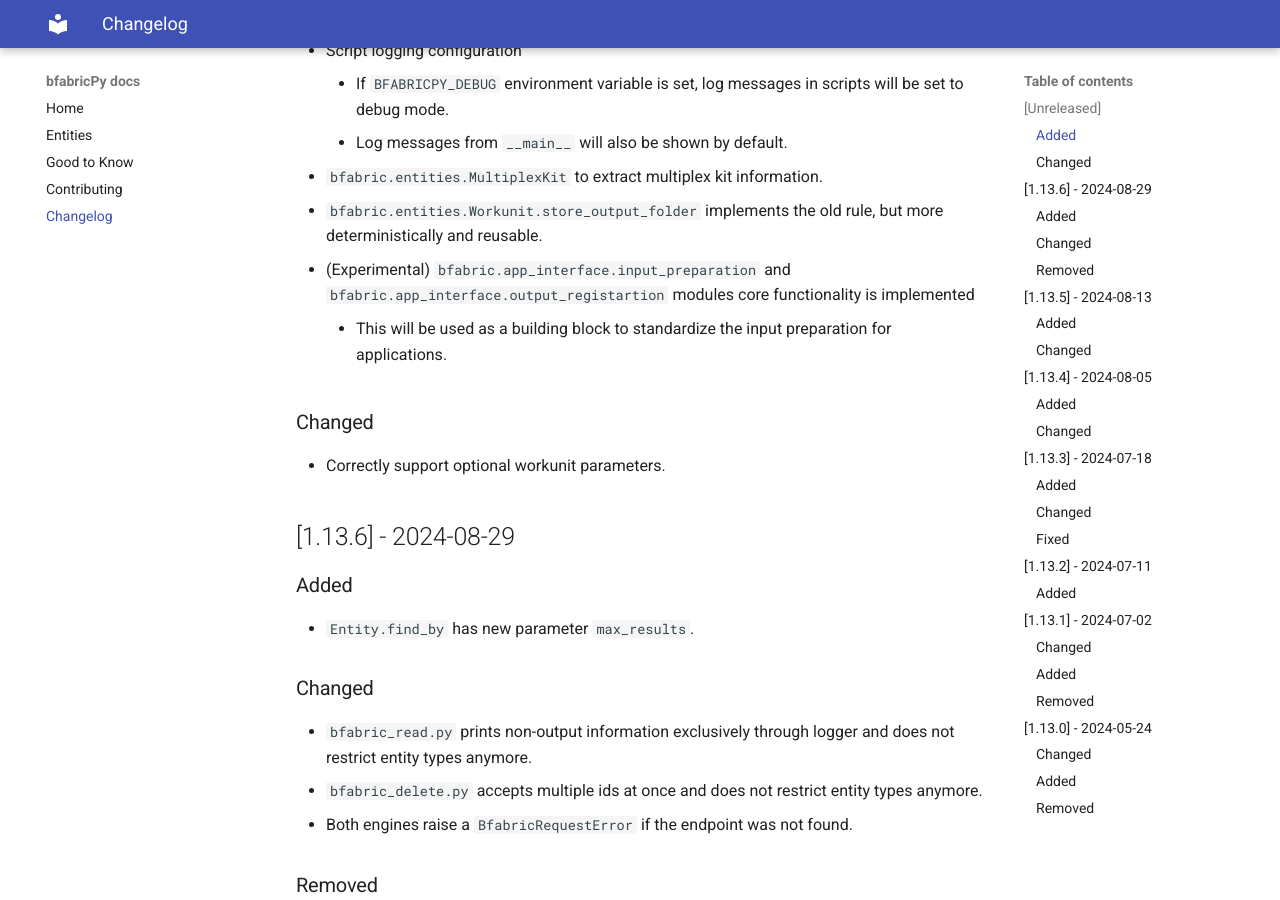
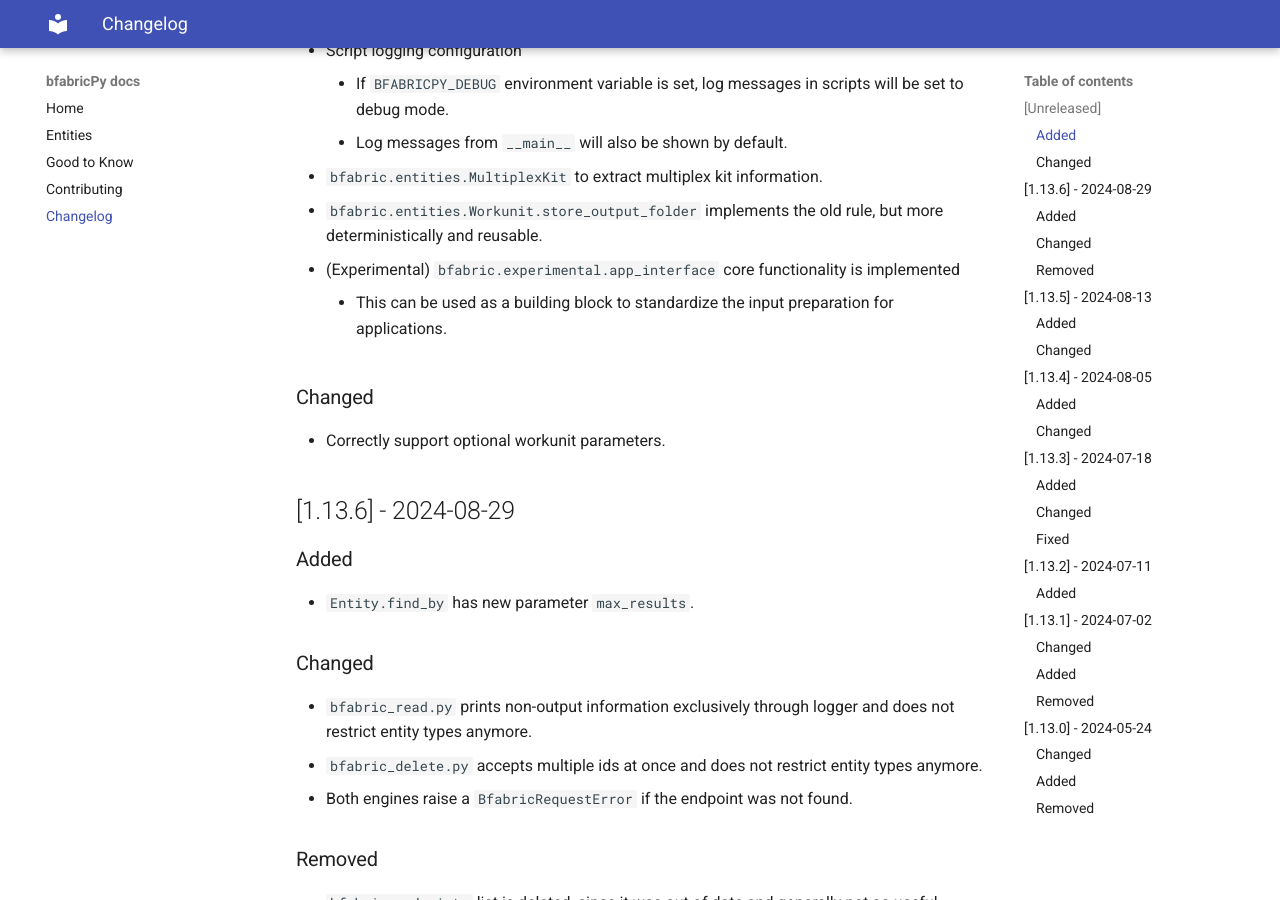
Before and after one commit to fgcz/bfabricPy, an MkDocs documentation site: the page built from docs/changelog.md, in a window 1280 px wide and 900 px high, scrolled down 455 px. Built offline with MkDocs 1.6.1 and Material for MkDocs 9.7.7, drawn with Linux system fonts in a browser that asks for light colours.

Commit message:
changelog

```diff
--- a/docs/changelog.md
+++ b/docs/changelog.md
@@ -17,8 +17,8 @@ Versioning currently follows `X.Y.Z` where
     - Log messages from `__main__` will also be shown by default.
 - `bfabric.entities.MultiplexKit` to extract multiplex kit information.
 - `bfabric.entities.Workunit.store_output_folder` implements the old rule, but more deterministically and reusable.
-- (Experimental) `bfabric.app_interface.input_preparation` and `bfabric.app_interface.output_registartion` modules core functionality is implemented
-    - This will be used as a building block to standardize the input preparation for applications.
+- (Experimental) `bfabric.experimental.app_interface` core functionality is implemented
+    - This can be used as a building block to standardize the input preparation for applications.
 
 ### Changed
 
```
